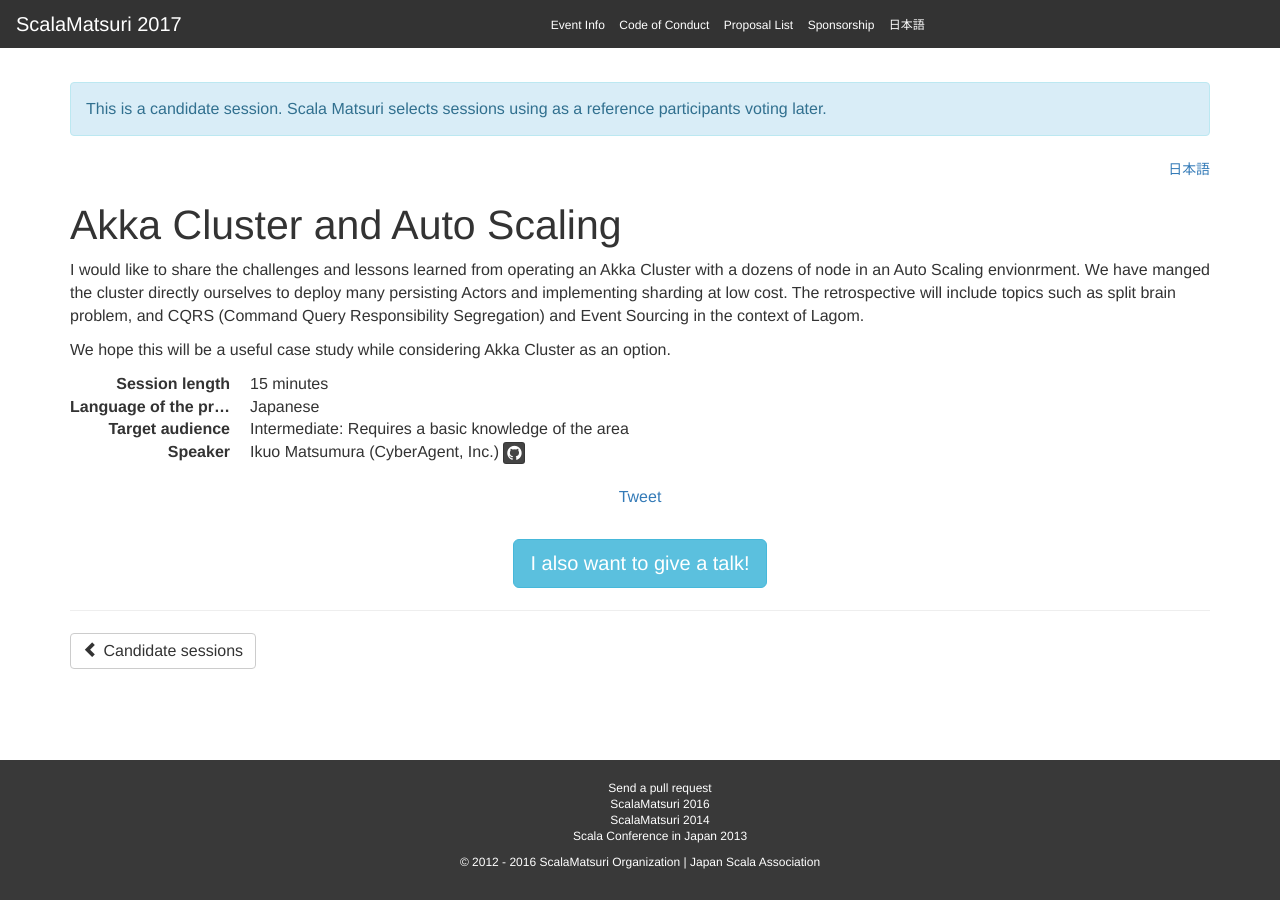
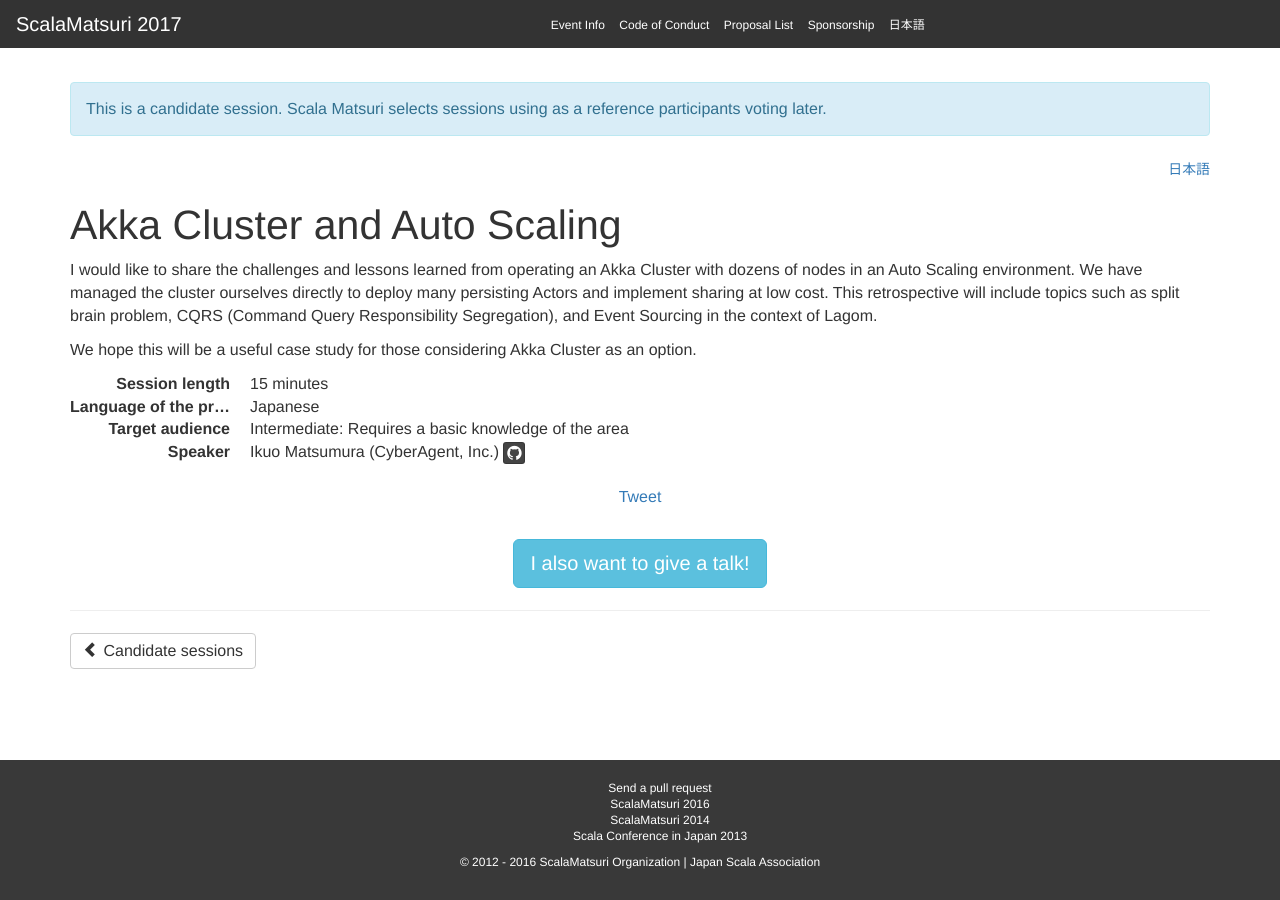
Before and after one commit to scalajp/2017.scalamatsuri.org, a Jekyll site: the page built from _candidates_en/IkuoMatsumura_1.md, in a window 1280 px wide. Built offline with Jekyll 4.4.1, drawn with Linux system fonts in a browser that asks for light colours; nearby versions of some CDN libraries; comment, search, counter and statistics services are not loaded.

Commit message:
Update IkuoMatsumura_1.md

```diff
--- a/_candidates_en/IkuoMatsumura_1.md
+++ b/_candidates_en/IkuoMatsumura_1.md
@@ -10,8 +10,8 @@
   - Tools
   - Others
 ---
-I would like to share the challenges and lessons learned from operating an Akka Cluster with a dozens of node in an Auto Scaling envionrment.
-We have manged the cluster directly ourselves to deploy many persisting Actors and implementing sharding at low cost.
-The retrospective will include topics such as split brain problem, and CQRS (Command Query Responsibility Segregation) and Event Sourcing in the context of Lagom.
+I would like to share the challenges and lessons learned from operating an Akka Cluster with dozens of nodes in an Auto Scaling environment.
+We have managed the cluster ourselves directly to deploy many persisting Actors and implement sharing at low cost.
+This retrospective will include topics such as split brain problem, CQRS (Command Query Responsibility Segregation), and Event Sourcing in the context of Lagom.
 
-We hope this will be a useful case study while considering Akka Cluster as an option.
+We hope this will be a useful case study for those considering Akka Cluster as an option.
```
